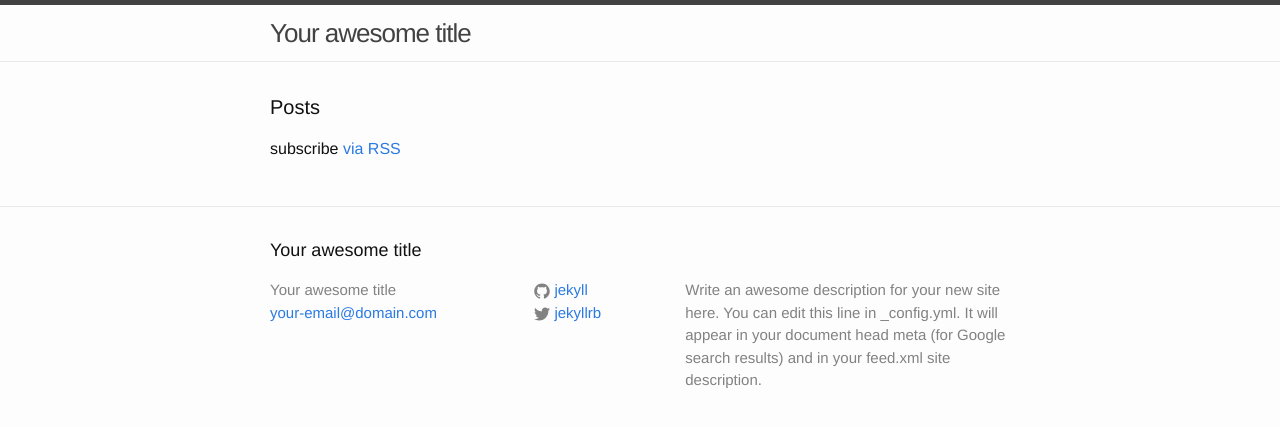
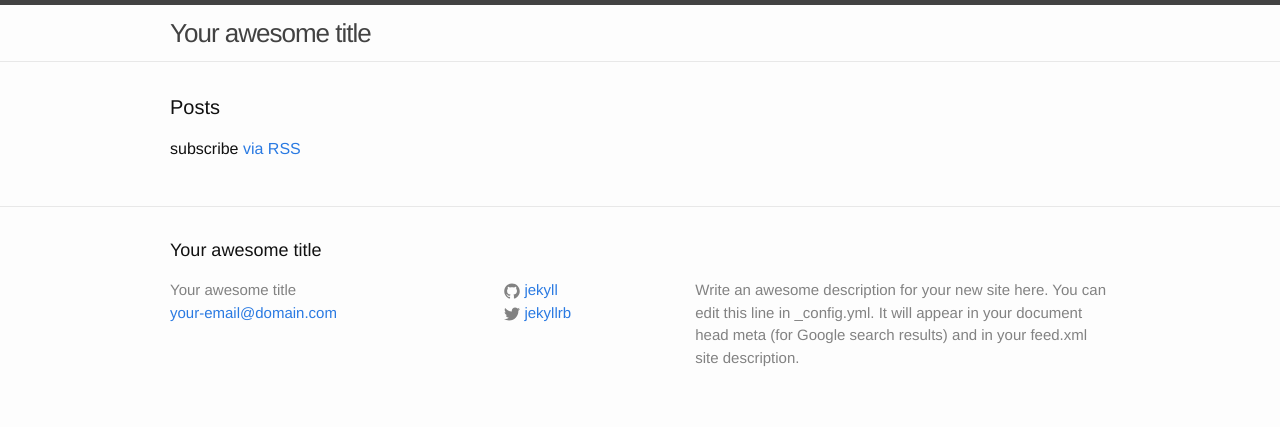
Before and after one commit to tkrotoff/osteo15, a Jekyll site: the page built from index.html, in a window 1280 px wide. Shown: the top 427 px of the page. Built offline with Jekyll 4.4.1, drawn with Linux system fonts in a browser that asks for light colours.

Commit message:
New Sass variable $content-width instead of hardcoded value
See https://github.com/jekyll/jekyll/pull/2972

```diff
--- a/_sass/_base.scss
+++ b/_sass/_base.scss
@@ -154,8 +154,8 @@
  * Wrapper
  */
 .wrapper {
-    max-width: -webkit-calc(800px - (#{$spacing-unit} * 2));
-    max-width:         calc(800px - (#{$spacing-unit} * 2));
+    max-width: -webkit-calc(#{$content-width} - (#{$spacing-unit} * 2));
+    max-width:         calc(#{$content-width} - (#{$spacing-unit} * 2));
     margin-right: auto;
     margin-left: auto;
     padding-right: $spacing-unit;
@@ -163,8 +163,8 @@
     @extend %clearfix;
 
     @include media-query($on-laptop) {
-        max-width: -webkit-calc(800px - (#{$spacing-unit}));
-        max-width:         calc(800px - (#{$spacing-unit}));
+        max-width: -webkit-calc(#{$content-width} - (#{$spacing-unit}));
+        max-width:         calc(#{$content-width} - (#{$spacing-unit}));
         padding-right: $spacing-unit / 2;
         padding-left: $spacing-unit / 2;
     }
--- a/css/main.scss
+++ b/css/main.scss
@@ -20,6 +20,9 @@
 $grey-color:       #828282;
 $grey-color-light: lighten($grey-color, 40%);
 $grey-color-dark:  darken($grey-color, 25%);
+
+// Width of the content area
+$content-width:    1000px;
 
 $on-palm:          600px;
 $on-laptop:        800px;
```
